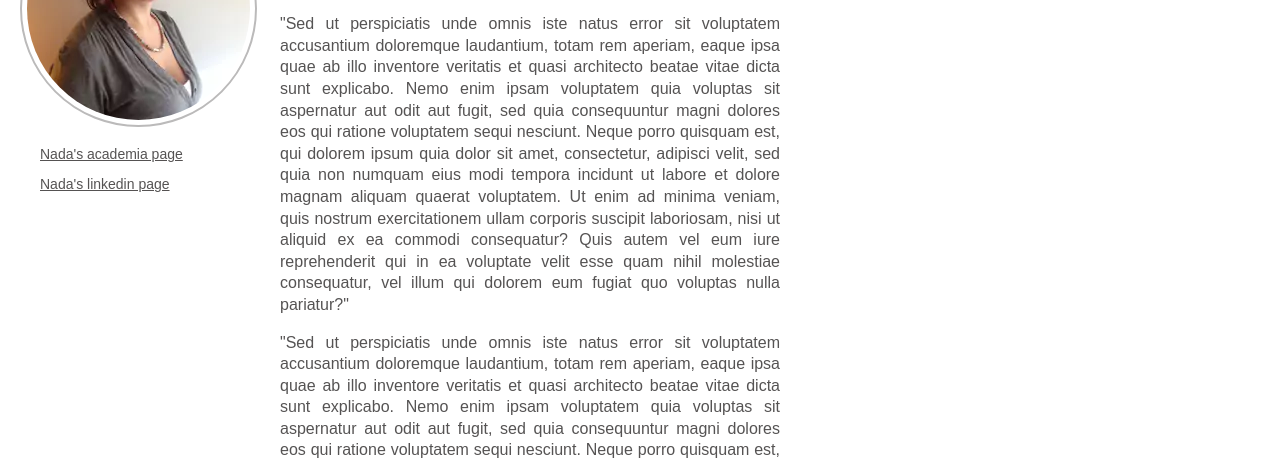
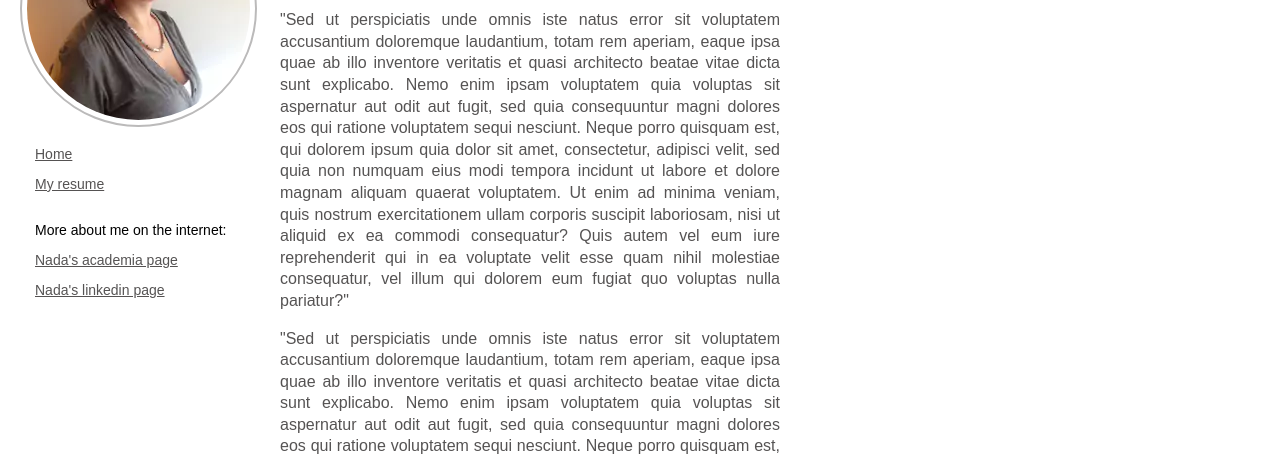
Before and after one commit to ntoueir/ntoueir.github.io, a plain HTML site: page index.html in a window 1280 px wide. Shown: the part 330-790 px from the top of the page. Drawn offline with Linux system fonts and the light colour scheme.

Commit message:
Adds resume page

```diff
--- a/index.html
+++ b/index.html
@@ -13,6 +13,16 @@
     <img id="image" src="nada.png" alt="nada toueir" title="nada toueir" />
   </div>
   <div id="links">
+    <div class="link">
+      <a href="/">Home</a>
+    </div>
+    <div class="link">
+      <a href="resume.html">My resume</a>
+    </div>
+    <br />
+    <div class="link">
+      More about me on the internet:
+    </div>
     <div class="link">
       <a href="https://umontreal.academia.edu/NadaToueir" target="_blank">Nada's academia page</a>
     </div>
--- a/style.css
+++ b/style.css
@@ -38,7 +38,7 @@ body {
     top: 474px;
     padding: 15px;
     width: 200px;
-    left: 25px;
+    left: 20px;
     font-size: 14px;
     top: 260px;
 }
@@ -53,7 +53,7 @@ a {
 
 #page {
     margin-left: 280px;
-    margin-top: -320px;
+    margin-top: -430px;
     max-width: 500px;
     text-align: justify;
     padding-right: 20px;
```
Also changed, not shown: resume.html (added, +51 -0 lines).
